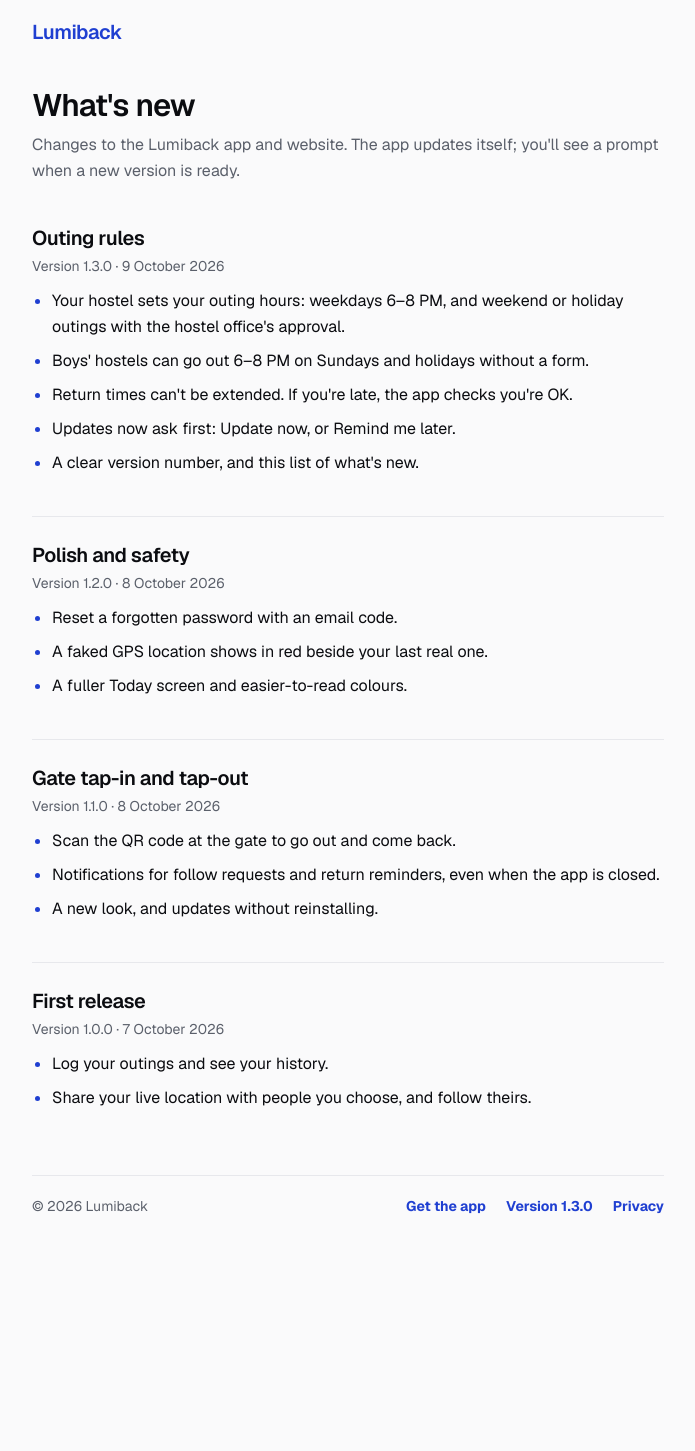
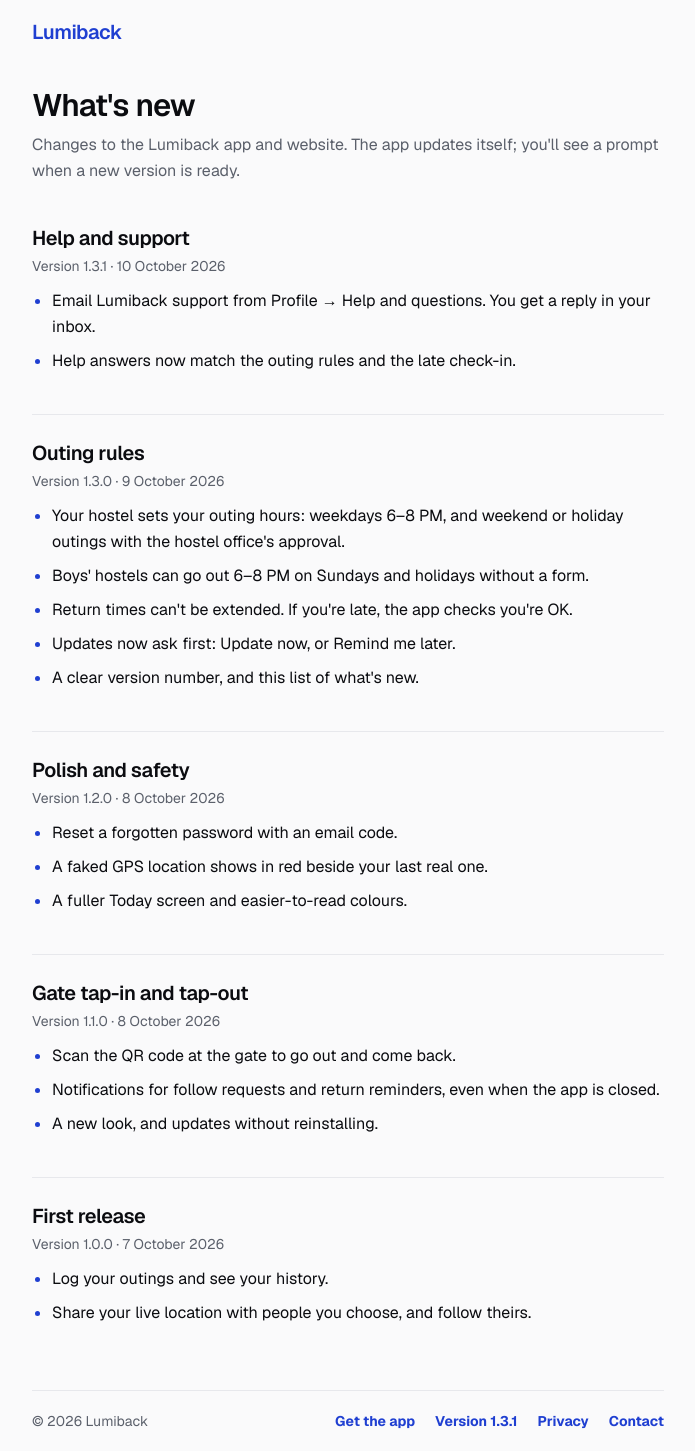
Before and after one commit to strange-exe/lumiback, a Next.js app in the folder apps/web/: page /whats-new in a window 1280 px wide. Shown: the whole page, without its empty margins (292-987 px from the left). Before the commit the page ends 1236 px from the top, so only its background shows below. Built offline with nearby package versions, Linux system fonts and the light colour scheme; no server answers.

Commit message:
feat(web): support contact on Account, the footer and the privacy notice

```diff
--- a/apps/web/src/app/(app)/account/page.tsx
+++ b/apps/web/src/app/(app)/account/page.tsx
@@ -7,6 +7,7 @@
 import { outingsApi } from "@/features/outings/api";
 import { formatDate } from "@/features/outings/time";
 import { requireUser } from "@/lib/session";
+import { SUPPORT_EMAIL, SUPPORT_MAILTO } from "@/lib/support";
 
 export const metadata: Metadata = { title: "Account" };
 
@@ -37,13 +38,28 @@
         ))}
       </dl>
       <OutingDetails profile={profile} hostels={hostels} />
-      <p className="text-muted">
-        How your data is handled:{" "}
-        <Link href="/privacy" className="font-bold text-accent underline-offset-4 hover:underline">
-          privacy notice
-        </Link>
-        .
-      </p>
+      <div className="flex flex-col gap-2 text-muted">
+        <p>
+          Need help?{" "}
+          <a
+            href={SUPPORT_MAILTO}
+            className="font-bold text-accent underline-offset-4 hover:underline"
+          >
+            Email {SUPPORT_EMAIL}
+          </a>{" "}
+          and you&apos;ll get a reply in your inbox. If it&apos;s urgent, call your hostel office.
+        </p>
+        <p>
+          How your data is handled:{" "}
+          <Link
+            href="/privacy"
+            className="font-bold text-accent underline-offset-4 hover:underline"
+          >
+            privacy notice
+          </Link>
+          .
+        </p>
+      </div>
       <DeleteAccountForm />
     </section>
   );
--- a/apps/web/src/app/privacy/page.tsx
+++ b/apps/web/src/app/privacy/page.tsx
@@ -3,11 +3,12 @@
 import type { ReactNode } from "react";
 
 import { SiteFooter } from "@/components/ui/SiteFooter";
+import { SUPPORT_EMAIL } from "@/lib/support";
 
 export const metadata: Metadata = { title: "Privacy" };
 
-/** Optional public contact for privacy requests; the line is left out when unset. */
-const CONTACT = process.env.PRIVACY_CONTACT_EMAIL?.trim() || null;
+/** Contact for privacy requests: PRIVACY_CONTACT_EMAIL when set, otherwise support. */
+const CONTACT = process.env.PRIVACY_CONTACT_EMAIL?.trim() || SUPPORT_EMAIL;
 
 interface Part {
   heading: string;
@@ -96,7 +97,6 @@
             </ul>
           </section>
         ))}
-        {CONTACT && (
         <p className="leading-relaxed text-muted">
           Questions or requests:{" "}
           <a
@@ -106,7 +106,6 @@
             {CONTACT}
           </a>
         </p>
-        )}
       </main>
       <SiteFooter />
     </div>
--- a/apps/web/src/components/ui/SiteFooter.tsx
+++ b/apps/web/src/components/ui/SiteFooter.tsx
@@ -2,6 +2,7 @@
 import type { ReactNode } from "react";
 
 import { CURRENT } from "@/lib/changelog";
+import { SUPPORT_MAILTO } from "@/lib/support";
 
 const link = "font-bold text-accent underline-offset-4 hover:underline";
 
@@ -22,6 +23,9 @@
         <Link href="/privacy" className={link}>
           Privacy
         </Link>
+        <a href={SUPPORT_MAILTO} className={link}>
+          Contact
+        </a>
       </span>
     </footer>
   );
--- a/apps/web/src/lib/changelog.json
+++ b/apps/web/src/lib/changelog.json
@@ -1,4 +1,13 @@
 [
+  {
+    "version": "1.3.1",
+    "date": "2026-10-10",
+    "title": "Help and support",
+    "points": [
+      "Email Lumiback support from Profile → Help and questions. You get a reply in your inbox.",
+      "Help answers now match the outing rules and the late check-in."
+    ]
+  },
   {
     "version": "1.3.0",
     "date": "2026-10-09",
--- /dev/null
+++ b/apps/web/src/lib/support.ts
@@ -0,0 +1,4 @@
+/** Reaches the Lumiback team (forwarded, with an automatic "message received" reply). */
+export const SUPPORT_EMAIL = "support@lumiback.abhinesh.codes";
+
+export const SUPPORT_MAILTO = `mailto:${SUPPORT_EMAIL}?subject=${encodeURIComponent("Lumiback help")}`;
```
Lines whose indentation alone changed are shown as unchanged.
